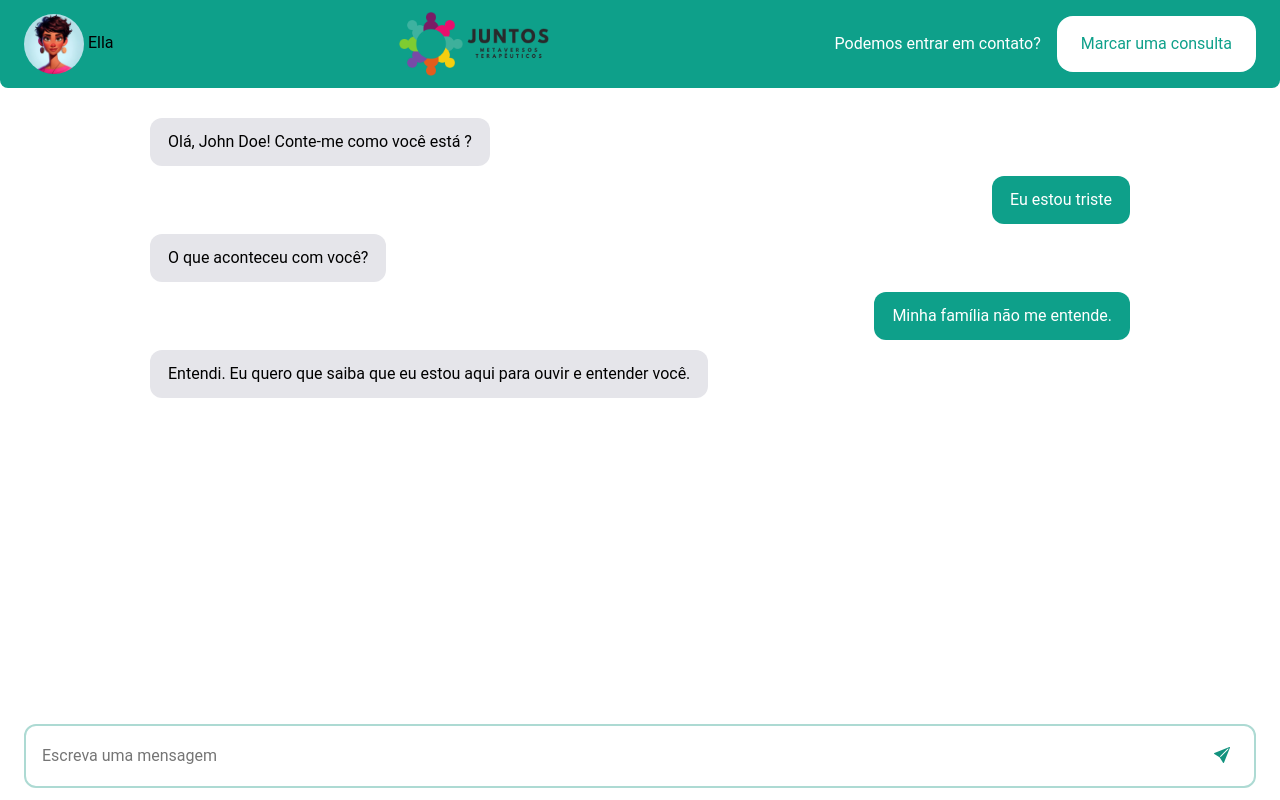
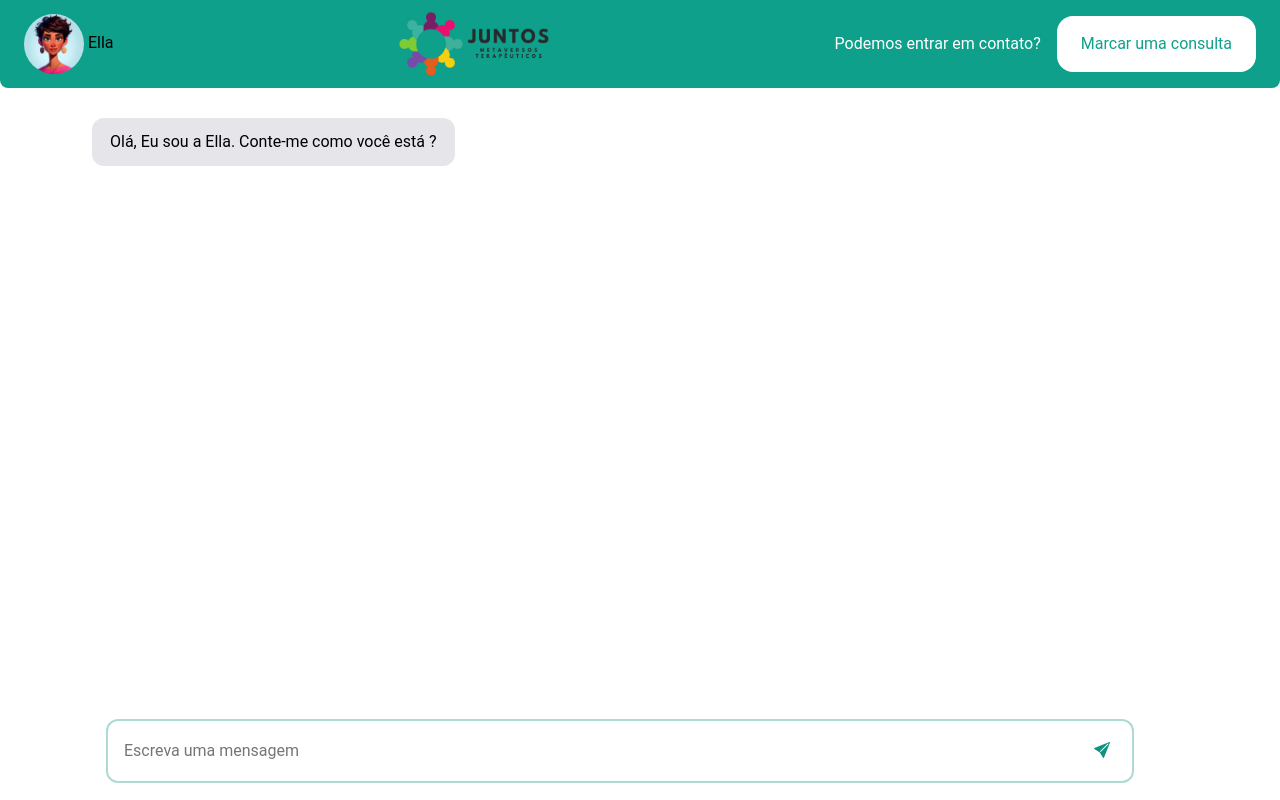
Before and after one commit to juntosorg/juntos_frontend, a Vue app in the folder form_game/: page /presente in a window 1280 px wide. Built offline with nearby package versions, Linux system fonts and the light colour scheme.

Commit message:
fix: chat ai in progress

```diff
--- a/form_game/src/components/CFinal/FinalChatIAComponent.vue
+++ b/form_game/src/components/CFinal/FinalChatAIComponent.vue
@@ -1,24 +1,22 @@
 <script setup lang="ts">
-import { ref, onMounted } from 'vue';
+import { ref, onMounted, watch, nextTick } from 'vue';
 
 const userMessage = ref('');
 const messages = ref([
-  { text: 'Olá, John Doe! Conte-me como você está ?', sender: 'bot' },
-  { text: 'Eu estou triste', sender: 'user' },
-  { text: 'O que aconteceu com você?', sender: 'bot' },
-  { text: 'Minha família não me entende.', sender: 'user' },
-  { text: 'Entendi. Eu quero que saiba que eu estou aqui para ouvir e entender você.', sender: 'bot' }
+  { text: 'Olá, Eu sou a Ella. Conte-me como você está ?', sender: 'bot' },
 ]);
 
 const sendMessage = () => {
   if (userMessage.value.trim() !== '') {
     messages.value.push({ text: userMessage.value, sender: 'user' });
     userMessage.value = '';
+    nextTick(() => {
       setTimeout(() => {
-      messages.value.push({ text: 'Eu sou um bot e estou aqui para ajudar.', sender: 'bot' });
-      scrollToBottom();
-    }, 1000);
-    scrollToBottom();
+        messages.value.push({ text: 'Eu sou a Ella e estou aqui para ajudar..', sender: 'bot' });
+        nextTick(scrollToBottom);
+      }, 1000); // Delay de 1 segundo
+      nextTick(scrollToBottom);
+    });
   }
 };
 
@@ -30,12 +28,15 @@ const handleKeyPress = (event: KeyboardEvent) => {
 
 const scrollToBottom = () => {
   const chatContainer = document.querySelector('.chat-container');
-  chatContainer?.scrollTo(0, chatContainer.scrollHeight);
+  chatContainer?.scrollTo({ top: chatContainer.scrollHeight, behavior: 'smooth' });
 };
 
-onMounted(() => {
-  scrollToBottom();
-});
+onMounted(scrollToBottom);
+
+watch(messages, () => {
+  nextTick(scrollToBottom);
+}, { deep: true });
+
 </script>
 
 <template>
@@ -77,7 +78,7 @@ onMounted(() => {
     width: 100%;
     height: 100vh;
     box-sizing: border-box;
-    padding-bottom: 60px;
+    padding-bottom: 5px;
 }
 .header {
     background-color: #0EA08A;
@@ -134,12 +135,12 @@ onMounted(() => {
   flex-direction: column;
   gap: 10px;
   width: 100%;
-  max-width: 1000px;
+  max-width: 100vw;
   margin-top: 20px;
   padding: 10px;
   box-sizing: border-box;
   overflow-y: auto;
-  max-height: 60vh;
+  flex-grow: 1;
 }
 
 .message {
@@ -161,27 +162,23 @@ onMounted(() => {
   align-self: flex-start;
 }
 
-.chat-input{
-    position: absolute;
+.chat-input {
   display: flex;
-    bottom: 0;
   width: 100%;
   padding: 12px 24px;
   align-items: center;
+  box-sizing: border-box;
 }
 
 .chat-input-field {
-    width: 100%;
-    padding: 18px 16px 18px 16px;
+  width: calc(100% - 40px);
+  padding: 18px 16px;
   border-radius: 12px;
   border: 2px solid #ADDAD3;
 }
 
-.bi-send-fill{
-    position: absolute;
-    right: 50px;
-    top: 50%;
-    transform: translateY(-50%);
+.bi-send-fill {
+  margin-left: -40px;
   color: #12927E;
   cursor: pointer;
 }
--- a/form_game/src/components/CFinal/FinalFormComponent.vue
+++ b/form_game/src/components/CFinal/FinalFormComponent.vue
@@ -3,11 +3,12 @@ import confetti from 'canvas-confetti';
 import { onMounted } from 'vue';
 
 
-const emits = defineEmits(['close'])
+const emits = defineEmits(['switch']);
 
-const closePopup = () => {
-  emits('close')
-}
+const handleButtonClick = () => {
+  emits('switch');
+};
+
 
 const launchConfetti = () => {
   confetti({
@@ -40,7 +41,7 @@ onMounted(() => {
                 Você está pronto para começar nossa conversa agora? Estou aqui para ajudar. Sinta-se à vontade para compartilhar o que está em sua mente.
             </p>
             <div class="button-container">
-                <button @click="closePopup" class="green-button">Conversar</button>
+                <button @click="handleButtonClick" class="green-button">Conversar</button>
             </div>
 
         </div>
--- /dev/null
+++ b/form_game/src/components/CFinal/FinalNavigationComponent.vue
@@ -0,0 +1,32 @@
+<script setup lang="ts">
+import { ref } from 'vue';
+import FinalFormComponent from './FinalFormComponent.vue';
+import FinalChatAIComponent from './FinalChatAIComponent.vue';
+
+const currentComponent = ref('FinalFormComponent');
+
+function goToChatComponent() {
+    currentComponent.value = 'FinalChatAIComponent';
+}
+</script>
+
+<template>
+  <div class="container-fluid">
+    <div v-if="currentComponent === 'FinalFormComponent'">
+      <FinalFormComponent @switch="goToChatComponent" />
+    </div>
+    <div v-else-if="currentComponent === 'FinalChatAIComponent'">
+      <FinalChatAIComponent />
+    </div>
+  </div>
+</template>
+
+<style scoped>
+.container-fluid {
+  display: flex;
+  width: 100%;
+  height: 100vh;
+  margin: 0;
+  padding: 0;
+}
+</style>
--- a/form_game/src/components/CForm/FormNavigationComponent.vue
+++ b/form_game/src/components/CForm/FormNavigationComponent.vue
@@ -6,7 +6,7 @@ import formData from '../../assets/questions.json'
 import premios from '../../assets/premios.json'
 import FormHeaderComponent from './FormHeaderComponent.vue'
 import FormAwardComponent from './FormAwardComponent.vue'
-import FinalFormComponent from '../CFinal/FinalFormComponent.vue'
+import FinalNavigationComponent from '../CFinal/FinalNavigationComponent.vue'
 import PresenteComponent from './FormPresenteComponent.vue'
 import axios from 'axios'
 
@@ -119,7 +119,7 @@ onMounted(async () => {
       />
     </div>
     <div v-else>
-      <FinalFormComponent />
+      <FinalNavigationComponent />
     </div>
   </div>
 </template>
--- a/form_game/src/router/index.ts
+++ b/form_game/src/router/index.ts
@@ -3,7 +3,7 @@ import { createRouter, createWebHistory } from 'vue-router'
 import FormsView from '@/views/FormsView.vue'
 import LandingView from '@/views/LandingView.vue'
 // import PresenteComponent from '@/components/PresenteComponent.vue'
-import FinalChatIAComponent from '@/components/CFinal/FinalChatIAComponent.vue'
+import FinalChatIAComponent from '@/components/CFinal/FinalChatAIComponent.vue'
 
 const router = createRouter({
   history: createWebHistory(import.meta.env.BASE_URL),
```
Lines whose indentation alone changed are shown as unchanged.
